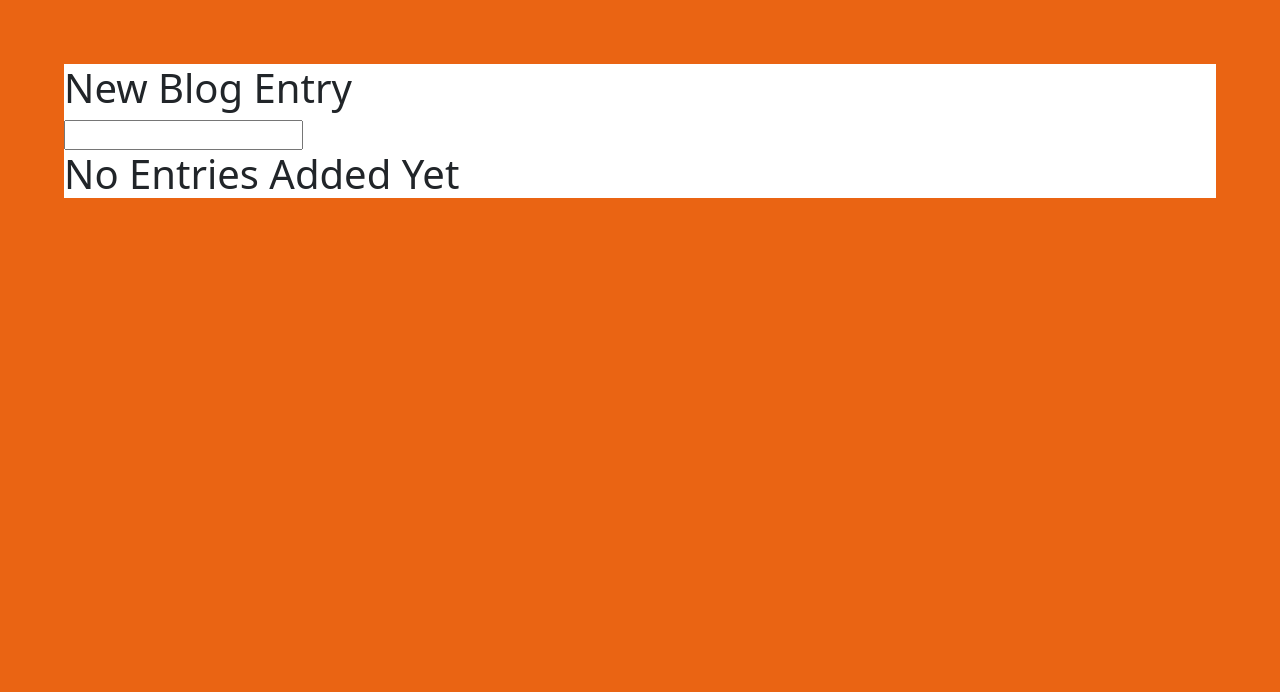
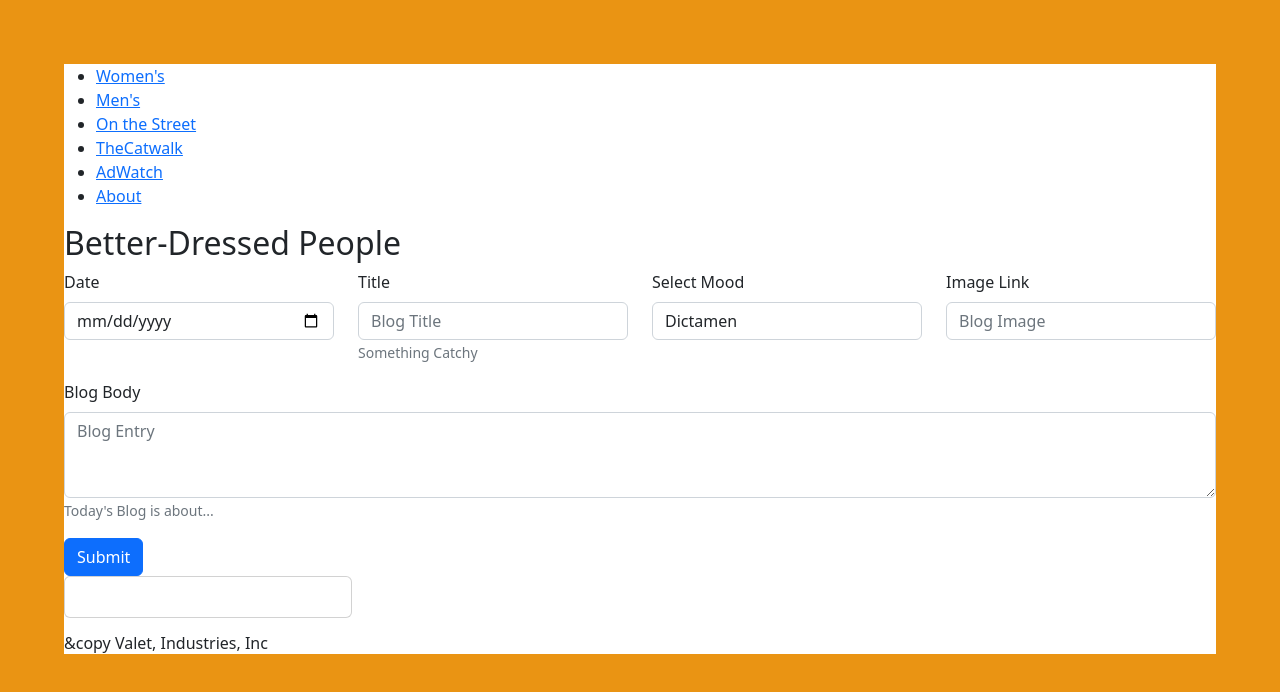
Before and after one commit to christine-iyer/vapidity, a React (Create React App) app: page / in a window 1280 px wide. Shown: the top 692 px of the page. Built offline with nearby package versions, Linux system fonts and the light colour scheme.

Commit message:
getting there. image and display formatting not right.

```diff
--- a/src/App.js
+++ b/src/App.js
@@ -1,11 +1,11 @@
 
 import Form from "./components/Form/Form";
-
+import Display from "./components/Display/Display";
 import { useState, useEffect } from "react"
-import Display from "./components/Display/Display"
-
-
-export default function App() {
+import Article from "./components/Assignment/Article";
+export default function App({
+  blog
+}) {
     const [entries, setEntries] = useState([])
 
     const addEntry = (e) => {
@@ -41,13 +41,14 @@ export default function App() {
 
   return (
     <div className="App">
-      <Display
-     entries={entries}
-        addEntry={addEntry}
-        completeEntry={completeEntry}
-        editEntryText={editEntryText}
-        deleteEntry={deleteEntry}
-      />
+
+      <Display />
+      <Article />
+
+
+
+      <>
+      </>
     </div>
   )
 }
--- /dev/null
+++ b/src/components/Assignment/Article.js
@@ -0,0 +1,17 @@
+import Nav from "./Nav"
+import Header from "./Header"
+import Footer from "./Footer"
+import Form from "../Form/Form"
+const Article = ({}) => {
+  return (
+  <div>
+  <Nav />
+   <Header />
+
+     <Form />
+     <Footer />
+    </div>
+  )
+}
+
+export default Article
--- /dev/null
+++ b/src/components/Assignment/Footer.js
@@ -0,0 +1,9 @@
+export default function Footer() {
+     return (
+          <footer>
+
+               <h6 class="copyWrite">&copy Valet, Industries, Inc</h6>
+
+          </footer>
+          )
+}
--- /dev/null
+++ b/src/components/Assignment/Header.js
@@ -0,0 +1,8 @@
+export default function Header(props) {
+	return (
+		<header className="app-header">
+			<h1 className="header">{props.name}</h1>
+               <h2 class ="subheader">Better-Dressed People</h2>
+          </header>
+	);
+}
--- /dev/null
+++ b/src/components/Assignment/Nav.js
@@ -0,0 +1,16 @@
+export default function Nav(props) {
+	return (
+
+                    <nav class= "navs"aria-label="Main Navigation" role="navigation">
+          <ul>
+            <li class="headerLink"><a href="/">Women's</a></li>
+            <li class="headerLink"><a href="/">Men's</a></li>
+            <li class="headerLink"><a href="/">On the Street</a></li>
+            <li class="headerLink"><a href="/">TheCatwalk</a></li>
+            <li class="headerLink"><a href="/">AdWatch</a></li>
+            <li class="headerLink"><a href="/">About</a></li>
+          </ul>
+        </nav>
+
+               );
+          }
--- a/src/components/Display/Display.js
+++ b/src/components/Display/Display.js
@@ -1,77 +1,11 @@
-import Card from 'react-bootstrap/Card'
-
 import 'bootstrap/dist/css/bootstrap.min.css'
 
-import Form from '../Form/Form'
+import React from 'react'
 
+const Display = (blog) => {
+  return (
+    <div>{blog.title}</div>
+  )
+}
 
-export default function BlogList({
-    entries,
-    addEntry,
-    completeEntry,
-    deleteEntry,
-    editEntryText
-  }) {
-    return (
-      <>
-      <div className='newentry'>
-        <h1>New Blog Entry </h1>
-        <input
-          type="text"
-          onKeyDown={(e) => {
-            e.key === "Enter" && addEntry(e)
-          }}
-        />
-        </div>
-
-        {entries.length ? (
-
-
-          <>
-<div className="nowlist">
-
-            <h1>My Entries</h1>
-            <ul>
-              {entries
-                .filter((i) => !i.completed)
-                .map((entry) => {
-                  return (
-                    <Form
-                      key={entry.id}
-                      entry={entry}
-                      completeEntry={completeEntry}
-                      deleteEntry={deleteEntry}
-                      editEntryText={editEntryText}
-                    />
-                  )
-                })}
-            </ul>
-
-            </div>
-
-            <div className="neverlist">
-
-            <h1>Archived Entries </h1>
-            <ul>
-              {entries
-                .filter((i) => i.completed)
-                .map((entry) => {
-                  return (
-                    <Form
-                      key={entry.id}
-                      entry={entry}
-                      completeTodo={completeEntry}
-                      deleteEntry={deleteEntry}
-                      editEntryText={editEntryText}
-                    />
-                  )
-                })}
-            </ul>
-            </div>
-          </>
-        ) : (
-          <h1>No Entries Added Yet</h1>
-        )}
-      </>
-    )
-  }
+export default Display
--- a/src/components/Form/Form.js
+++ b/src/components/Form/Form.js
@@ -1,160 +1,123 @@
-
-import styles from './Form.module.scss'
 import Button from 'react-bootstrap/Button';
-import Col from 'react-bootstrap/Col';
 import Form from 'react-bootstrap/Form';
 import Row from 'react-bootstrap/Row';
-import Card from 'react-bootstrap/Card';
-import ListGroup from 'react-bootstrap/ListGroup';
-import 'bootstrap/dist/css/bootstrap.min.css'
+import Col from 'react-bootstrap/Col'
+import Card from 'react-bootstrap/Card'
+import  Image  from 'react-bootstrap/Image';
+import { useState } from 'react';
+import styles from './Form.module.scss'
 
-import { useState} from 'react';
+function Create() {
+  const [date,setDate]= useState('')
+  const [title,setTitle]= useState('')
+  const [mood,setMood]= useState('')
+  const [image,setImage]= useState('')
+  const [body,setBody]= useState('')
+  const [check, setCheck] =useState('')
+  const handleSubmit =(e)=> {
+    e.preventDefault()
+    const blog = { date, title, body,mood, image, check}
+    console.log(blog)
+  }
+  return (
+    <Form onSubmit={handleSubmit}>
+      <Row>
+<Col>
+      <Form.Group className="mb-3" controlId="formBasicDate">
 
-export default function Entry({ entry, completeEntry, editEntryText, deleteEntry }) {
-  const [showInput, setShowInput] = useState(false)
-  return (
-    <Card style={{ width: '18rem',  margin: '1rem'}}>
-      <ListGroup variant="flush">
-        <ListGroup.Item><h2
-          onClick={(e) => {
-            setShowInput(!showInput)
+        <Form.Label>Date</Form.Label>
+        <Form.Control  placeholder="Blog Date"
+        type='date'
+        required
+        value = {date}
+        onChange={(e)=> setDate(e.target.value)}/>
+        <Form.Text className="text-muted"
+        >
+        </Form.Text>
+      </Form.Group>
+      </Col>
+<Col>
+      <Form.Group className="mb-3" controlId="formBasicATitle">
+        <Form.Label>Title</Form.Label>
+        <Form.Control placeholder="Blog Title"
+        type='text'
+        required
+        value = {title}
+        onChange={(e)=> setTitle(e.target.value)} />
+        <Form.Text className="text-muted"
+        >
+          Something Catchy
+        </Form.Text>
+      </Form.Group>
+      </Col>
+
+<Col>
+      <Form.Group controlId="formBasicMood">
+        <Form.Label>Select Mood</Form.Label>
+        <Form.Control
+          as="select"
+          value={mood}
+          onChange={e => {
+            console.log("e.target.value", e.target.value);
+            setMood(e.target.value);
           }}
         >
-          {entry.text}
-        </h2></ListGroup.Item>
+          <option value="DICTUM">Dictamen</option>
+          <option value="CONSTANCY">Constancia</option>
+          <option value="COMPLEMENT">Complemento</option>
+        </Form.Control>
+      </Form.Group>
+      </Col>
+
+      <Col>
+      <Form.Group className="mb-3" controlId="formBasicImage">
+
+        <Form.Label>Image Link</Form.Label>
+        <Form.Control  placeholder="Blog Image"
+        type='text'
+        required
+        value = {image}
+        onChange={(e)=> setImage(e.target.value)}/>
+        <Form.Text className="text-muted"
+        >
+        </Form.Text>
+      </Form.Group>
+      </Col>
+      </Row>
+
+      <Form.Group className="mb-3" controlId="formBasicBody">
+        <Form.Label>Blog Body</Form.Label>
+        <Form.Control as="textarea" rows={3} placeholder="Blog Entry" type='text'
+        required
+        onChange={(e)=> setBody(e.target.value)}
+        value = {body}/>
+        <Form.Text className="text-muted"
+        >
+          Today's Blog is about...
+        </Form.Text>
+      </Form.Group>
+      <Button variant="primary" type="submit" >
+        Submit
+      </Button>
+
+      <Card style={{ width: '18rem' }}>
+
+  <Card.Body>
+    <Card.Title>{title}</Card.Title>
+    <Card.Text>
+      {body}
+    </Card.Text>
+
+  </Card.Body>
+</Card>
+      <p></p>
 
 
 
-        <ListGroup.Item><input
-          style={{ display: showInput ? "block" : "none" }}
-          type="text"
-          onKeyDown={(e) => {
-            if (e.key === "Enter") {
-              editEntryText(entry.id, e)
-              setShowInput(false)
-            }
-          }}
-        /> </ListGroup.Item>
-        <ListGroup.Item>      <label className="middle">
-        Complete
-        <input
-          type="checkbox"
-          checked={entry.completed}
-          onChange={(e) => {
-            completeEntry(entry.id, e)
-          }}
-        />
-      </label></ListGroup.Item>
-      <ListGroup.Item><button
-        checked={entry.completed}
-        onClick={(e) => {
-          deleteEntry(entry.id)
-        }}
-      >
-        Delete Entry
-      </button></ListGroup.Item>
-      </ListGroup>
-    </Card>
-  )
+
+
+    </Form>
+  );
 }
 
-// function FormIntake() {
-
-//   const [blogEntry, setBlogEntry] = useState('')
-
-//   const handleChange = (evt) => {
-//     setBlogEntry(evt.target.value);
-//   };
-//   return (
-//     <div className='div'>
-//       <Form className={styles.form}
-//         onSubmit={(e) => {
-//           e.preventDefault()
-//           setBlogEntry()
-
-
-//         }}
-//       >
-//         <Row className="mb-3">
-//           <Form.Group as={Col} controlId="formGridName">
-//             <Form.Label>Title</Form.Label>
-//             <Form.Control
-//               className={styles.title}
-//               type="text"
-//               value={blogEntry.title}
-//               name='title'
-//               placeholder="Today's Title"
-//               onChange={handleChange}
-//             />
-//           </Form.Group>
-//           <Form.Group as={Col} controlId="formGridDate">
-//             <Form.Label>Date</Form.Label>
-//             <Form.Control
-//               className={styles.date}
-//               type="date"
-//               value={blogEntry.date}
-//               name='date'
-//               placeholder="Today's Date"
-//               onChange={handleChange}
-//             />
-//           </Form.Group>
-
-//           <Form.Group as={Col} controlId="formGridMood">
-//             <Form.Label
-//               className={styles.mood}>Mood</Form.Label>
-//             <Form.Select
-//               size="lg"
-//               defaultValue="Pick me a color"
-//               className={styles.select}
-//               type="string"
-//               value={blogEntry.mood}
-//               name='mood'
-//               placeholder="Today's Color"
-//               options={blogEntry.mood}
-//               onChange={handleChange}
-// >
-//               <option>Red...</option>
-//               <option>White</option>
-//               <option>Blue</option>
-//             </Form.Select>
-//           </Form.Group>
-//         </Row>
-
-//         <Form.Group className="mb-3" controlId="formGridEntry">
-//           <Form.Label>Blog Entry</Form.Label>
-//           <Form.Control
-//           className={styles.entry}
-//           type="text"
-//           value={blogEntry.entry}
-//           name='title'
-//           placeholder="Interestingly, ..."
-//           onChange={handleChange}
-//              />
-//         </Form.Group>
-
-//         <Form.Group className="mb-3" id="formGridRead">
-//           <Form.Check
-//             className={styles.checkbox}
-//             type="checkbox"
-//             label="Check me out"
-//           value={blogEntry.like}
-//           name='like'
-//           placeholder="Interestingly, ..."
-//           onChange={handleChange}
-//           />
-//         </Form.Group>
-//         <Button
-//           className={styles.button}
-//           variant="primary"
-//           type="submit"
-//           onChange={handleChange}
-//           value={blogEntry}
-//           >
-//           Submit
-//         </Button>
-//       </Form>
-//     </div>
-//   );
-// }
-
-// export default FormIntake;
+export default Create;
--- a/src/components/Form/Form.module.scss
+++ b/src/components/Form/Form.module.scss
@@ -2,16 +2,18 @@
 :root {
      margin: 2rem;
      padding: 2rem;
-     background-color: rgb(234,100,19);
+     background-color: rgb(234, 148, 19);
 
 }
-
+.text-muted {
+     font-weight: 300;
+}
 
 .mb-3 {
 
      border-radius: 5%;
-     margin: 1rem;
-     padding: 1rem;
+     margin: 2rem;
+     padding: 2rem;
 
 }
 .button {
```
Also changed, not shown: src/components/Home.js (added, +15 -0 lines), src/components/Assignment/Blogs.js (added).
